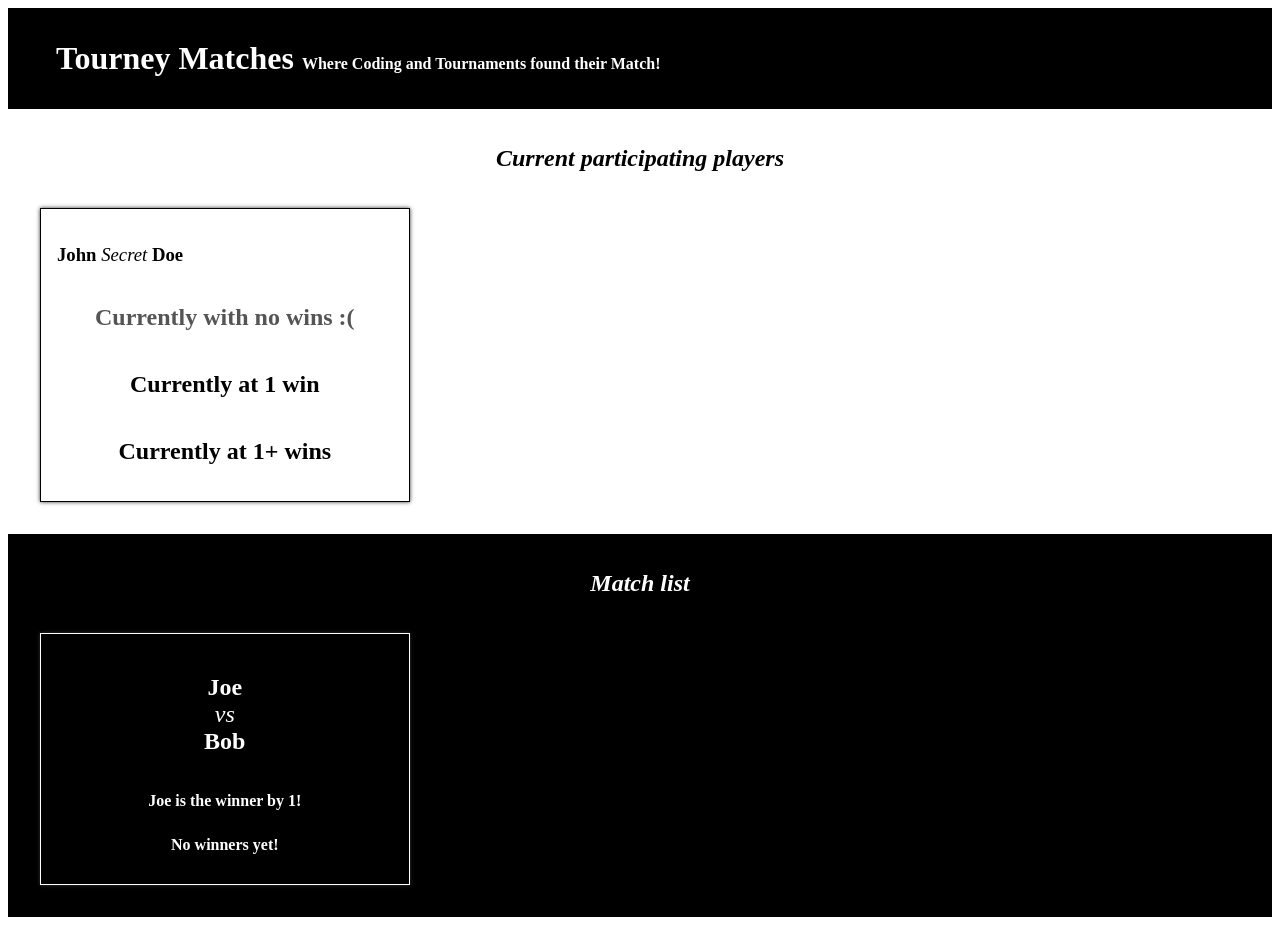
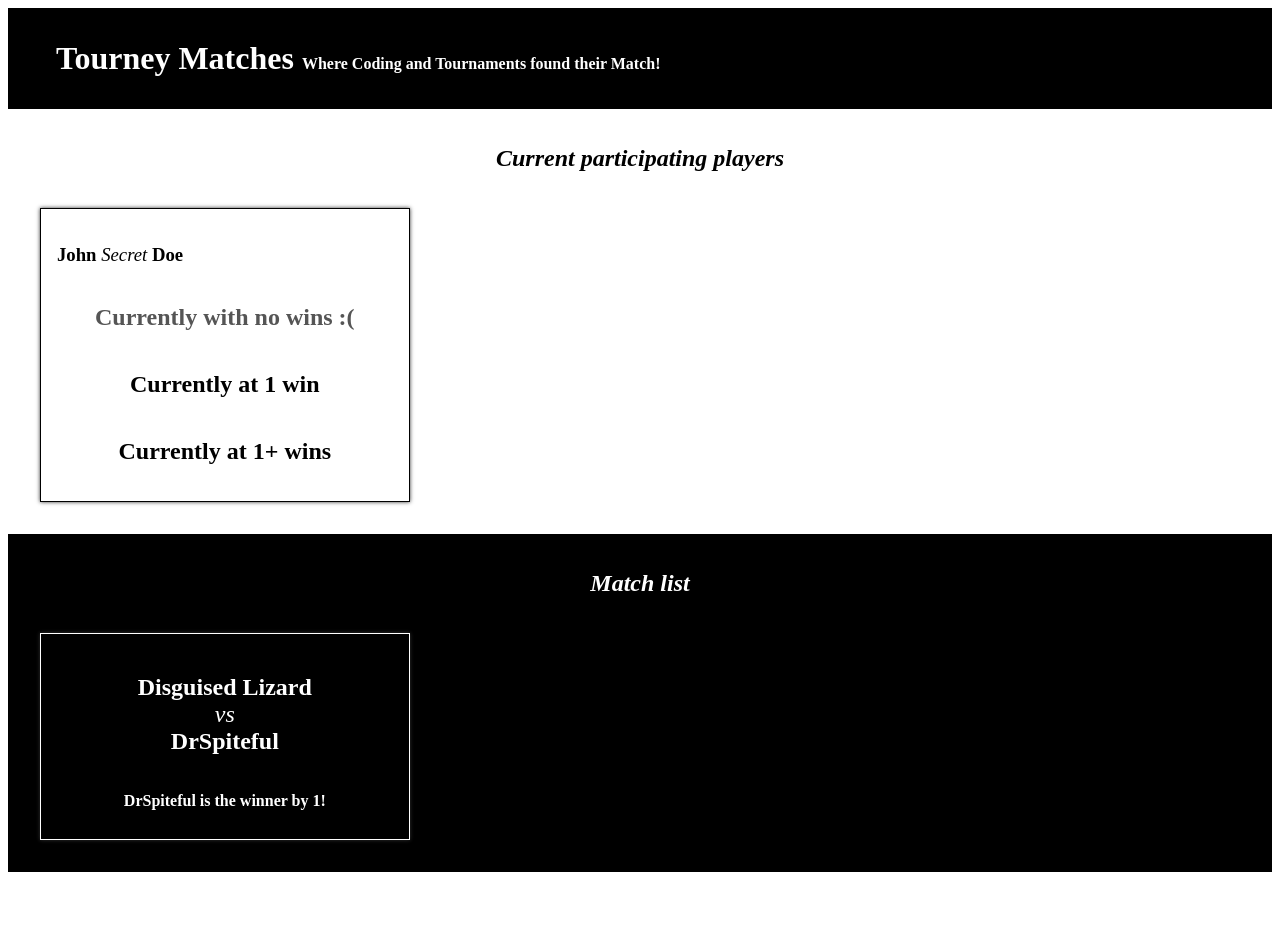
Before and after one commit to jjwlee94/tourney-matches, a React (Create React App) app: page / in a window 1280 px wide. After the commit the page ends 880 px from the top, so only its background shows below. Built offline with nearby package versions, Linux system fonts and the light colour scheme.

Commit message:
Receive the props for a match

```diff
--- a/src/components/Match.js
+++ b/src/components/Match.js
@@ -1,16 +1,23 @@
 import React from "react"; //optional
 
-function Match() {
+function Match(props) {
+  const { players, winner, scoreDifference } = props;
   return (
     <article className="Match">
       <h1>
-        Joe <span>vs</span> Bob
+        {players[0]} <span>vs</span> {players[1]}
       </h1>
-      {/* To be shown when there is a winner */}
-      <h2>Joe is the winner by 1!</h2>
-      {/* To be shown when there is no winner */}
-      <h2>No winners yet!</h2>
+      {winner && (
+        <h2>
+          {winner} is the winner by {scoreDifference}!
+        </h2>
+      )}
+      {!winner && <h2>No winners yet!</h2>}
     </article>
   );
 }
+
+// Could be written with a ternary operator
+// {winner ? <h2>{winner} is the winner by {scoreDifference}!</h2> : <h2>No winners yet!</h2>}
+
 export default Match;
```
